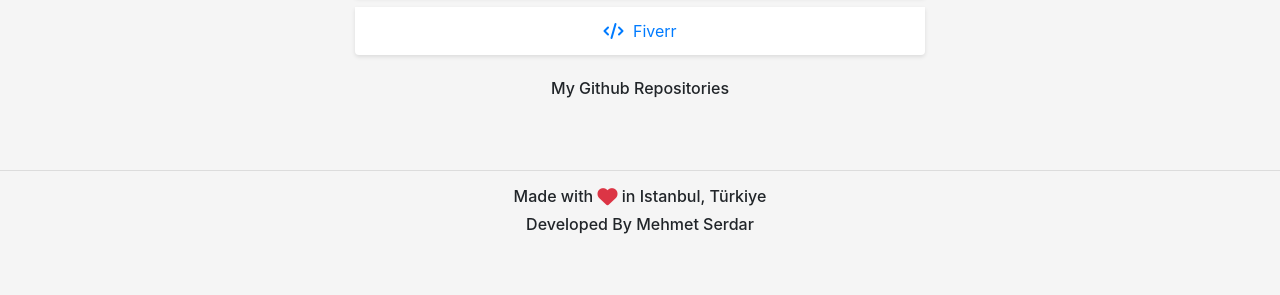
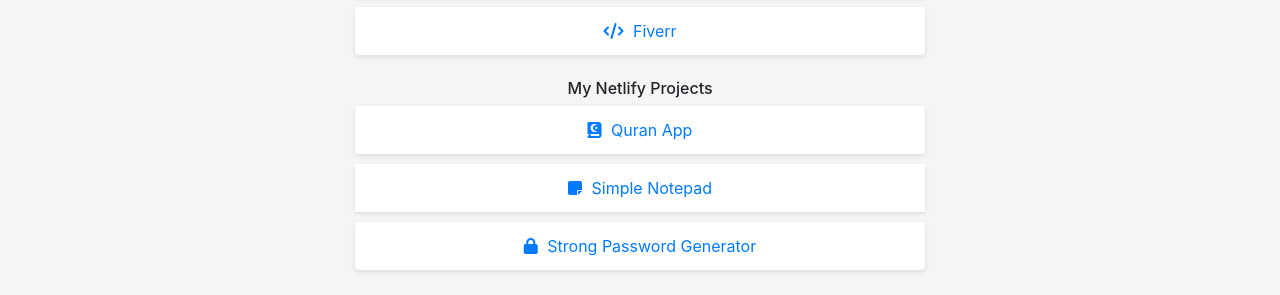
Before and after one commit to mehmetserdar/mehmetserdar.github.io, a plain HTML site: page index.html in a window 1280 px wide. Shown: the part 496-791 px from the top of the page. Drawn offline with nearby package versions, Linux system fonts and the light colour scheme; no server answers.

Commit message:
modified:   index.html 	modified:   script.js 	modified:   style.css

```diff
--- a/index.html
+++ b/index.html
@@ -1,5 +1,6 @@
 <!DOCTYPE html>
 <html>
+
 <head>
   <title>Mehmet Serdar</title>
   <meta name="viewport" content="width=device-width, initial-scale=1" />
@@ -7,11 +8,14 @@
   <link rel="stylesheet" href="https://cdnjs.cloudflare.com/ajax/libs/font-awesome/6.4.0/css/all.min.css">
   <link rel="stylesheet" href="style.css">
 </head>
+
 <body>
   <div class="container">
     <div class="row">
       <div class="media mt-2">
-            <img src="https://avatars3.githubusercontent.com/u/46869157?s=460&u=c26930b67f11277b29c9704d922d7e0c35f1c373&v=4" class="m-3" alt="image" width="75px" height="75px">
+        <img
+          src="https://avatars3.githubusercontent.com/u/46869157?s=460&u=c26930b67f11277b29c9704d922d7e0c35f1c373&v=4"
+          class="m-3" alt="image" width="75px" height="75px">
         <div class="media-body m-2">
           <h5 class="align-items-center mt-2">Mehmet Serdar</h5>
           <p>Simplicity is wit.<br>
@@ -26,6 +30,12 @@
         </ul>
       </div>
       <div class="col-md-12 text-center">
+        <h6 class="pt-4">My Netlify Projects</h6>
+        <ul id="netlify" class="list-group">
+          <!-- Netlify items will be dynamically added here -->
+        </ul>
+      </div>
+      <div class="col-md-12 text-center">
         <h6 class="pt-4">My Github Repositories</h6>
         <ul id="repos" class="list-group">
           <!-- Repository items will be dynamically added here -->
@@ -34,7 +44,7 @@
     </div>
   </div>
   <div class="footer pb-5 text-center">
-      <hr/>
+    <hr />
     <h6>Made with <i class="fa fa-heart fa-lg text-danger"> </i> in Istanbul, Türkiye</h6>
     <h6>
       Developed By Mehmet Serdar
@@ -43,4 +53,5 @@
 
   <script src="script.js"></script>
 </body>
+
 </html>
--- a/script.js
+++ b/script.js
@@ -1,17 +1,41 @@
 const links = [
-    { name: "Applist Soft", url: "https://applistsoft.netlify.app", icon: "fas fa-font" },
+  {
+    name: "Applist Soft",
+    url: "https://applistsoft.netlify.app",
+    icon: "fas fa-font",
+  },
   { name: "Biri", url: "https://biri.link/serdar", icon: "fa-solid fa-b" },
-    { name: "GitHub", url: "https://github.com/mehmetserdar", icon: "fab fa-github" },
-    { name: "Play Store", url: "https://play.google.com/store/apps/dev?id=7123957245789156225", icon: "fab fa-google-play" },
-    { name: "Youtube", url: "https://youtube.com/@mehmet-serdar?sub_confirmation=1", icon: "fab fa-youtube" },
-    { name: "Instagram", url: "https://www.instagram.com/meh.ser.dar/", icon: "fab fa-instagram" },
-    { name: "Fiverr", url: "https://www.fiverr.com/mobuygdev", icon: "fas fa-code" }
+  {
+    name: "GitHub",
+    url: "https://github.com/mehmetserdar",
+    icon: "fab fa-github",
+  },
+  {
+    name: "Play Store",
+    url: "https://play.google.com/store/apps/dev?id=7123957245789156225",
+    icon: "fab fa-google-play",
+  },
+  {
+    name: "Youtube",
+    url: "https://youtube.com/@mehmet-serdar?sub_confirmation=1",
+    icon: "fab fa-youtube",
+  },
+  {
+    name: "Instagram",
+    url: "https://www.instagram.com/meh.ser.dar/",
+    icon: "fab fa-instagram",
+  },
+  {
+    name: "Fiverr",
+    url: "https://www.fiverr.com/mobuygdev",
+    icon: "fas fa-code",
+  },
 ];
 
 const linksContainer = document.getElementById("links");
 
 // Dynamically create link items
-links.forEach(function(link) {
+links.forEach(function (link) {
   const listItem = document.createElement("li");
   listItem.classList.add("list-group-item");
 
@@ -24,17 +48,50 @@
   linksContainer.appendChild(listItem);
 });
 
+const netlifyLinks = [
+  {
+    name: "Quran App",
+    url: "https://kuranikerim.netlify.app/",
+    icon: "fas fa-book-quran",
+  },
+  {
+    name: "Simple Notepad",
+    url: "https://simplenotepad.netlify.app",
+    icon: "fa-solid fa-note-sticky",
+  },
+  {
+    name: "Strong Password Generator",
+    url: "https://spwd.netlify.app/",
+    icon: "fas fa-lock",
+  },
+];
+const netlifyContainer = document.getElementById("netlify");
+
+// Dynamically create link items
+netlifyLinks.forEach(function (link) {
+  const listItem = document.createElement("li");
+  listItem.classList.add("list-group-item");
+
+  const netLink = document.createElement("a");
+  netLink.href = link.url;
+  netLink.target = "_blank";
+  netLink.innerHTML = `<i class="${link.icon}"></i> ${link.name}`;
+
+  listItem.appendChild(netLink);
+  netlifyContainer.appendChild(listItem);
+});
+
 // Fetch and display selected repositories from GitHub
 const githubUsername = "mehmetserdar";
 const reposContainer = document.getElementById("repos");
 
 fetch(`https://api.github.com/users/${githubUsername}/repos`)
-        .then(response => response.json())
-        .then(data => {
+  .then((response) => response.json())
+  .then((data) => {
     // Filter and select the repositories you want to display
 
     // Dynamically create repository items
-            data.forEach(function(repo) {
+    data.forEach(function (repo) {
       const listItem = document.createElement("li");
       listItem.classList.add("list-group-item");
 
@@ -43,9 +100,8 @@
       repoLink.target = "_blank";
       repoLink.innerHTML = `<i class="fab fa-github"></i> ${repo.name}`;
 
-
       listItem.appendChild(repoLink);
       reposContainer.appendChild(listItem);
     });
   })
-        .catch(error => console.error("Error fetching repositories:", error));
+  .catch((error) => console.error("Error fetching repositories:", error));
```
Also changed, not shown: style.css (+3 -5 lines). Lines whose indentation alone changed are shown as unchanged.
